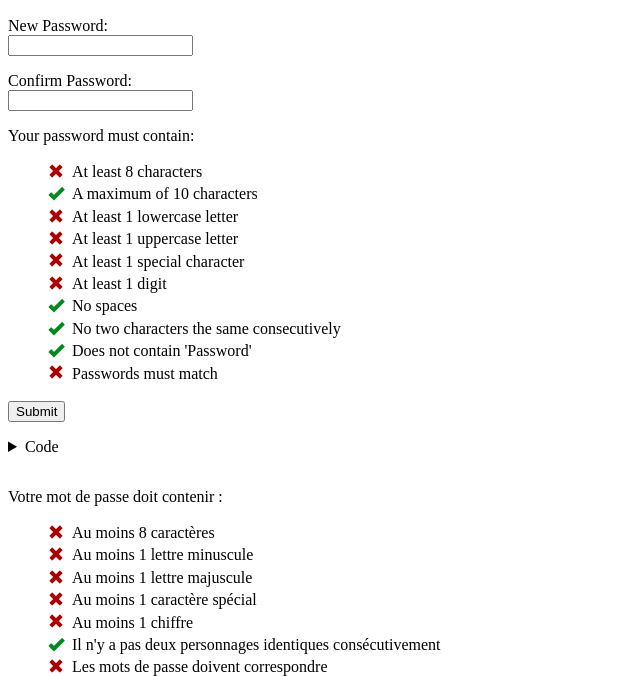
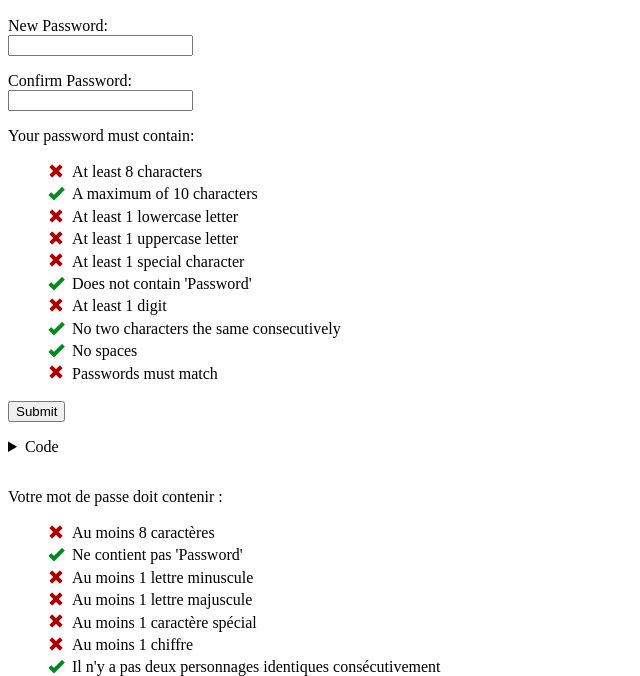
Before and after one commit to andrewnordlund/passwordRequirements, a plain HTML site: page pwReqTest-3.html in a window 1280 px wide. Shown: the part 110-786 px from the top of the page, without its empty margins (0-640 px from the left). Drawn offline with Linux system fonts and the light colour scheme.

Commit message:
Just cleaning some stuff up and updating the docs.

```diff
--- a/pwReqTest-3.html
+++ b/pwReqTest-3.html
@@ -10,21 +10,21 @@
 	</head>
 	<body>
 		<header>
-		<h1>Password Requirements Test Page</h1>
+		<h1 id="theH1">Password Requirements Test Page</h1>
 		</header>
 		<main>
 			<div id="mainContent">
 				<script>
-					nordburgPwReq.custPwRequirements["pword1"] = {"notPassword" : {"text" : {"en" : "Does not contain 'Password'", "fr" : "Ne contient pas 'Password'"}, check : function (p1, p2) {
+					nordburgPwReq.custPwRequirements["notPassword"] = {"text" : {"en" : "Does not contain 'Password'", "fr" : "Ne contient pas 'Password'"}, check : function (p1, p2) {
 						let re = /password/i;
 						return !(p1.match(re) || p2.match(re));
-					}}};
+					}};
 				</script>
 				<section>
 					<h2>In English</h2>
 					<div class="fieldHolder">
 						<label for="pword1">New Password:</label>
-						<input name="pword1" id="pword1" type="password" class="newPassword lowercase uppercase specialChar digit doubleChars nospaces" data-minchars="8" data-maxchars="10" data-match="pword2" data-passwordRequirementsDiv="passwordRequirementsEn">
+						<input name="pword1" id="pword1" type="password" class="newPassword lowercase uppercase specialChar notPassword digit doubleChars nospaces" data-minchars="8" data-maxchars="10" data-match="pword2" data-passwordRequirementsDiv="passwordRequirementsEn" aria-describedby="theH1">
 					</div>
 					<div class="fieldHolder">
 						<label for="pword2">Confirm Password:</label>
@@ -63,7 +63,7 @@
 					<h2>En Français</h2>
 					<div class="fieldHolder">
 						<label for="pword3">Nouveau mot de passe :</label>
-						<input name="pword3" id="pword3" type="password" class="newPassword lowercase uppercase specialChar digit doubleChars" data-minchars="8" data-match="pword4"  data-passwordRequirementsDiv="passwordRequirementsFr">
+						<input name="pword3" id="pword3" type="password" class="notPassword newPassword lowercase uppercase specialChar digit doubleChars" data-minchars="8" data-match="pword4"  data-passwordRequirementsDiv="passwordRequirementsFr">
 					</div>
 					<div class="fieldHolder">
 						<label for="pword4">Confirmez le mot de passe :</label>
@@ -168,6 +168,7 @@
 							<dd>When focusing on the Password field, VO reads all requirements as it should.  And as a password is typed, the changes are announced.  Full support.</dd>
 						</dl>
 						<p><strong>Note</strong>: In Firefox, the <code>lang</code> is completely ignored.  In Chrome and Safari, when reading through the page, the <code>lang</code> attribute is respected, but when form labels and <code>aria-describedby</code> sections are being read when focus is in an input, it ignores the <code>lang</code> attibute.  For example, my system settings are in English, so all the French is read out with a strong English accent.</p>
+						<p><strong>Note</strong>: After typing a few characters, then <kbd>Shift+Home</kbd> -&gt; <kbd>Delete</kbd> something strange happens. If the status of several criteria changes, only one is read out.  Then as you type requirements' status changes, if the status had changed in the deletion, the status now doesn't get read out, only the requirement.  For example, if you type out "password" then <kbd>Shift+Home</kbd> -&gt; <kbd>Delete</kbd> then "P" you'll hear "At least one uppercase letter met." Then if you type "a" you'll hear "At least 1 lowercase letter."  This happens if the live region is either assertive or polite.</p>
 					</section>
 				</section>
 
--- a/pwReqTest-3.js
+++ b/pwReqTest-3.js
@@ -26,6 +26,8 @@ let nordburgPwReq = {
 	init : function () {
 
 		let lang = nordburgPwReq.defLang;
+
+		nordburgPwReq.dealWithCustomRequirements();
 
 		let passwords = document.querySelectorAll(".newPassword,.confirmPassword");
 		if (passwords) {
@@ -76,28 +78,31 @@ let nordburgPwReq = {
 						nordburgPwReq.myPwReqs[passwords[i].id]["reqs"]["maxchars"] = {"stat" : "unmet", "text" : {"en" : "A maximum of " + maxChars + " characters", "fr" : "Un maximum de " + maxChars + " caractères"}, "li" : null, check :  function(p1, p2) { return p1.length <= maxChars && p2.length <= maxChars;}};
 					}
 
-					for (let req in nordburgPwReq.allPwReqs) {
-						if (passwords[i].classList.contains(req)) {
-							try {
-								nordburgPwReq.myPwReqs[passwords[i].id]["reqs"][req] = Object.assign({}, nordburgPwReq.allPwReqs[req]);
+					let reqs = passwords[i].getAttribute("class").split(" ");
+					for (let j = 0; j < reqs.length; j++) {
+						if (nordburgPwReq.allPwReqs[reqs[j]]) {
+							if (Object.assign) {
+								nordburgPwReq.myPwReqs[passwords[i].id]["reqs"][reqs[j]] = Object.assign({}, nordburgPwReq.allPwReqs[reqs[j]]);
+							} else {
+								console.warn ("You must be using Internet Exploder.  Okay, fine you can only have one set of Password requiremnts on this page.\n" + ex.message);
+								nordburgPwReq.myPwReqs[passwords[i].id]["reqs"][reqs[j]] = nordburgPwReq.allPwReqs[reqs[j]];
 							}
-							catch (ex) {
-								console.error ("You must be using Internet Exploder.  Okay, fine you can only have one set of Password requiremnts on this page.\n" + ex.message);
-								nordburgPwReq.myPwReqs[passwords[i].id]["reqs"][req] = nordburgPwReq.allPwReqs[req];
-							}
-							nordburgPwReq.myPwReqs[passwords[i].id]["reqs"][req]["stat"] = "unmet";
-							nordburgPwReq.myPwReqs[passwords[i].id]["reqs"][req]["li"] = null;
+
 						}
-
 					}
 
 					if (passwords[i].hasAttribute("data-match")) {
 						try {
 							let otherP = passwords[i].getAttribute("data-match");
 
-							if (!nordburgPwReq.myPwReqs[otherP]){
-								nordburgPwReq.myPwReqs[otherP] = {"reqs" : {}, "lang" : lang, "descriptor" :  passwordDesc, "reqsList" : reqsList};
-							}
+							//if (!nordburgPwReq.myPwReqs[otherP]){
+							//	nordburgPwReq.myPwReqs[otherP] = {"reqs" : {}, "lang" : lang, "descriptor" :  passwordDesc, "reqsList" : reqsList};
+							//}
+							nordburgPwReq.myPwReqs[passwords[i].id]["reqs"]["match"] = {"stat" : "unmet", "text" : {"en" : "Passwords must match", "fr" : "Les mots de passe doivent correspondre"}, "li" : null, check :  function (p1, p2) {
+									return p1 == p2 && p1.match(/\S/);
+								}
+							};
+
 						}
 						catch (ex) {
 							console.error ("ERROR: ensure there are two passwords with data-match attributes referring to each other's ID value.  Error: " + ex.message);
@@ -112,7 +117,7 @@ let nordburgPwReq = {
 							}, 500);
 						}, false);
 				} else {
-
+					/*
 					if (passwords[i].hasAttribute("data-match")) {
 						try {
 							let otherP = passwords[i].getAttribute("data-match");
@@ -127,31 +132,12 @@ let nordburgPwReq = {
 							return null;
 						}
 					}
-
+					*/
 				}
 				passwords[i].addEventListener("keyup", nordburgPwReq.checkReqs, false);
 				passwords[i].addEventListener("change", nordburgPwReq.checkReqs, false);
 			}
 
-			// Now add Custom Rules
-			if (nordburgPwReq.custPwRequirements) {
-				for (let pid in nordburgPwReq.custPwRequirements) {
-					if (document.getElementById(pid) && nordburgPwReq.myPwReqs[pid]) {
-						for (let custReq in nordburgPwReq.custPwRequirements[pid]) {
-							try {
-								nordburgPwReq.myPwReqs[pid]["reqs"][custReq] = Object.assign({}, nordburgPwReq.custPwRequirements[pid][custReq]);
-							}
-							catch (ex) {
-								console.error ("You must be using Internet Exploder.  Okay, fine you can only have one set of Password requiremnts on this page.\n" + ex.message);
-								nordburgPwReq.myPwReqs[pid]["reqs"][custReq] = nordburgPwReq.custPwRequirements[pid][custReq];
-							}
-						}
-
-					} else {
-						console.error ("Your password requirment isn't written correctly.  See the documentation.");
-					}
-				}
-			}
 
 			//Now build the list with myReqs
 
@@ -220,7 +206,7 @@ let nordburgPwReq = {
 
 		let newSpan = document.createElement("span");
 		newSpan.id = "pwReqsList" + req + "Span" + rid;
-		newSpan.setAttribute("aria-live", "assertive");
+		newSpan.setAttribute("aria-live", "polite");
 		newSpan.setAttribute("aria-atomic", "true");
 		newSpan.classList.add("pwReqText");
 		let lang = nordburgPwReq.myPwReqs[rid]["lang"];
@@ -284,6 +270,19 @@ let nordburgPwReq = {
 			return null;
 		}
 	}, // End of getOtherP
+	dealWithCustomRequirements : function () {
+		// Now add Custom Rules
+		if (nordburgPwReq.custPwRequirements) {
+			for (let req in nordburgPwReq.custPwRequirements) {
+				if (Object.assign) {
+					nordburgPwReq.allPwReqs[req] = Object.assign({}, nordburgPwReq.custPwRequirements[req]);
+				} else {
+					console.warn ("You must be using Internet Exploder.  Okay, fine you can only have one set of Password requiremnts on this page.");
+					nordburgPwReq.allPwReqs[req] = nordburgPwReq.custPwRequirements[req];
+				}
+			}
+		}
+	}, // End of dealWithCustomRequirements
 }
 
 document.addEventListener("DOMContentLoaded", nordburgPwReq.init, false);
```
Also changed, not shown: README.md.
